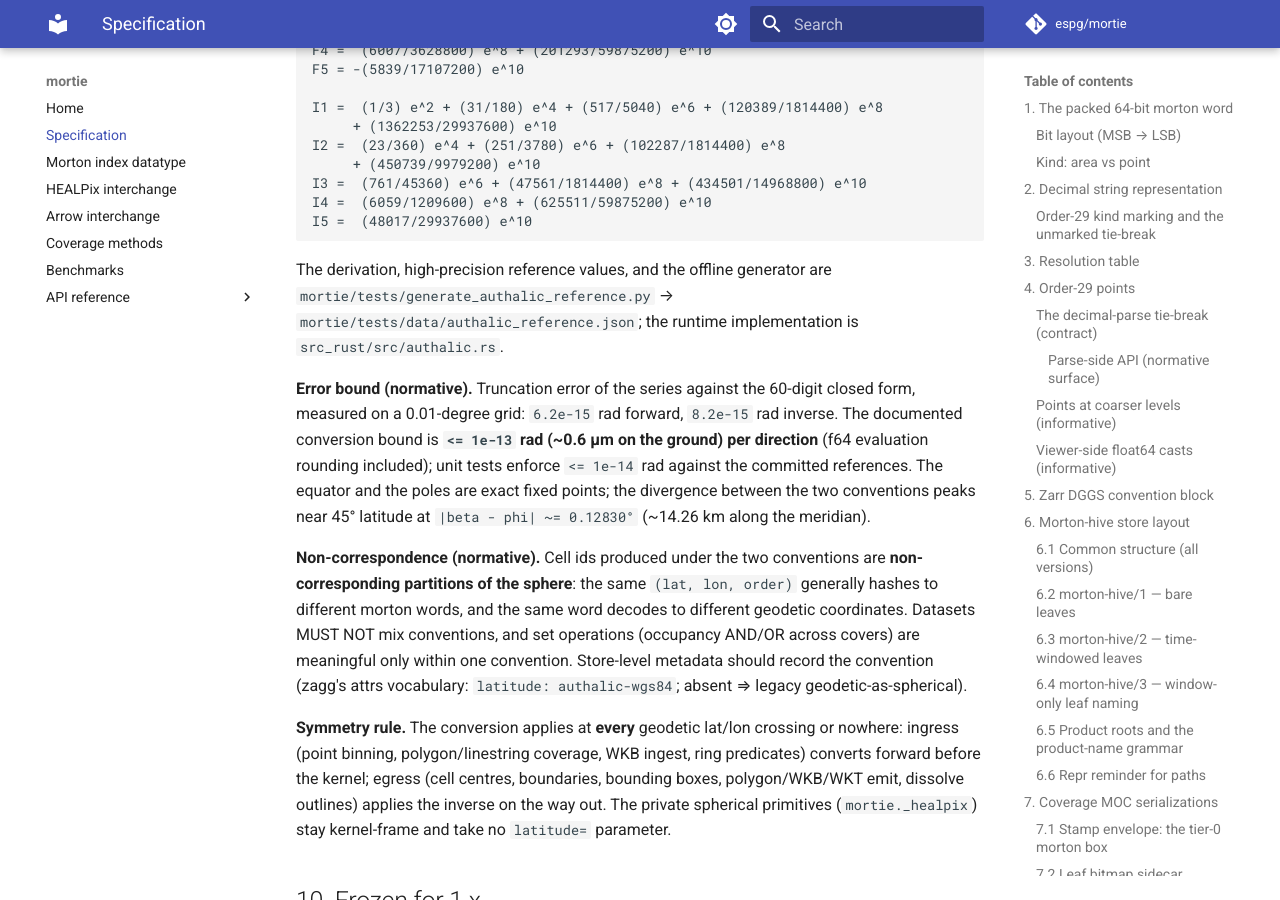
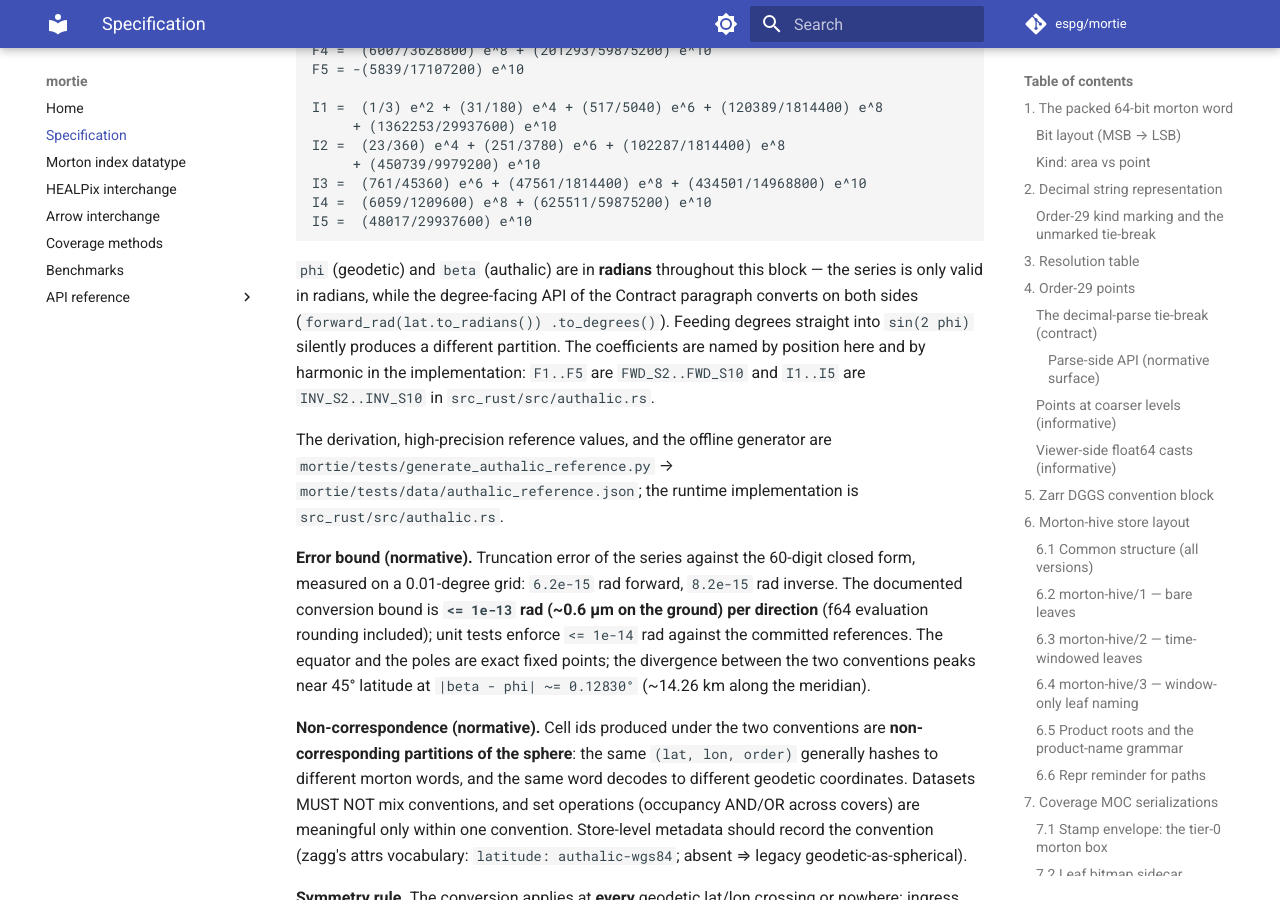
Before and after one commit to espg/mortie, an MkDocs documentation site: the page built from docs/specification.md, in a window 1280 px wide and 900 px high, scrolled down 15004 px. Built offline with MkDocs 1.6.1 and Material for MkDocs 9.7.7, drawn with Linux system fonts in a browser that asks for light colours; comment, search, counter and statistics services are not loaded; the version menu is left out.

Commit message:
fold review: state the mapping block's angular units (issue #186)

````diff
--- a/docs/specification.md
+++ b/docs/specification.md
@@ -666,6 +666,14 @@ I4 =  (6059/1209600) e^8 + (625511/59875200) e^10
 I5 =  (48017/29937600) e^10
 ```
 
+`phi` (geodetic) and `beta` (authalic) are in **radians** throughout this
+block — the series is only valid in radians, while the degree-facing API of
+the Contract paragraph converts on both sides (`forward_rad(lat.to_radians())
+.to_degrees()`). Feeding degrees straight into `sin(2 phi)` silently produces
+a different partition. The coefficients are named by position here and by
+harmonic in the implementation: `F1..F5` are `FWD_S2..FWD_S10` and `I1..I5`
+are `INV_S2..INV_S10` in `src_rust/src/authalic.rs`.
+
 The derivation, high-precision reference values, and the offline generator
 are `mortie/tests/generate_authalic_reference.py` →
 `mortie/tests/data/authalic_reference.json`; the runtime implementation is
````
